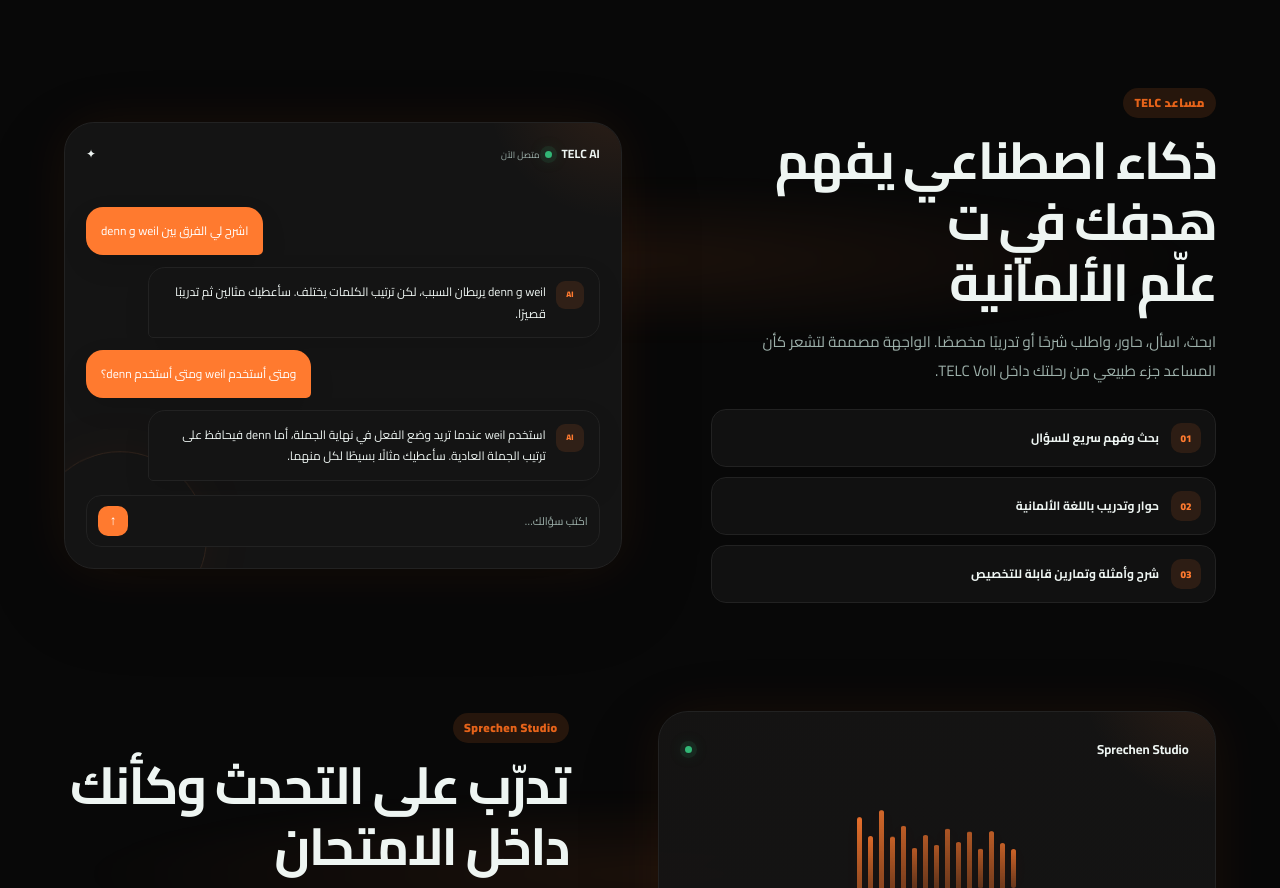
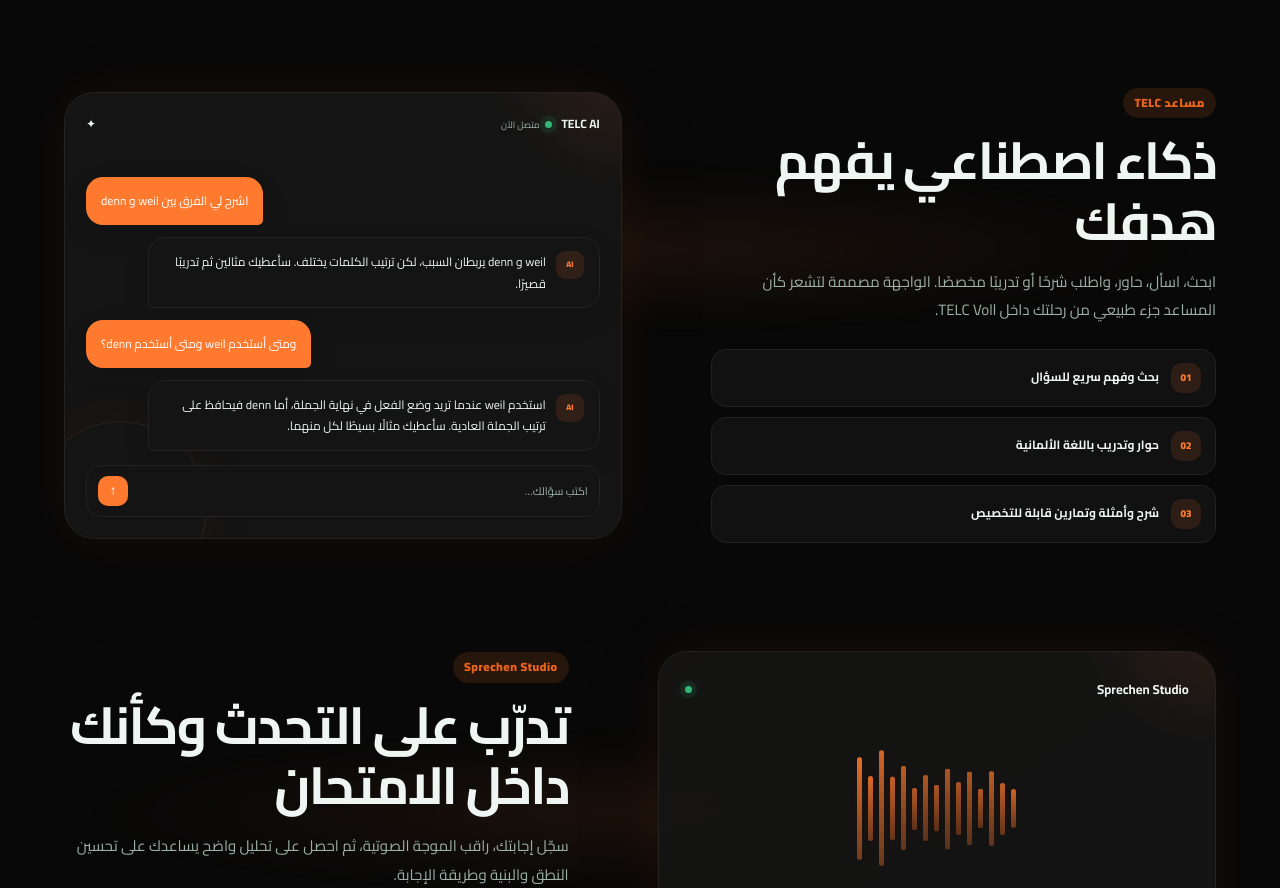
Before and after one commit to yanvolsy/telcvoll, a website: page public/index.html in a window 1280 px wide. Shown: the part 1362-2250 px from the top of the page. Drawn offline with Linux system fonts and the light colour scheme; no server answers.

Commit message:
Update index.html

```diff
--- a/public/index.html
+++ b/public/index.html
@@ -130,7 +130,7 @@
   <section class="landing-section landing-feature-stage landing-depth-section">
     <div class="landing-feature-copy landing-reveal">
       <span class="tag" data-i18n="home_ai_tag">مساعد TELC</span>
-      <h2 data-i18n="home_ai_title">ذكاء اصطناعي يفهم هدفك في ت<br>علّم الألمانية</h2>
+      <h2 data-i18n="home_ai_title">ذكاء اصطناعي يفهم هدفك</h2>
       <p data-i18n="home_ai_desc">ابحث، اسأل، حاور، واطلب شرحًا أو تدريبًا مخصصًا. الواجهة مصممة لتشعر كأن المساعد جزء طبيعي من رحلتك داخل TELC Voll.</p>
       <div class="landing-feature-points">
         <div class="feature-point landing-reveal"><span>01</span><strong data-i18n="home_ai_point1">بحث وفهم سريع للسؤال</strong></div>
```
